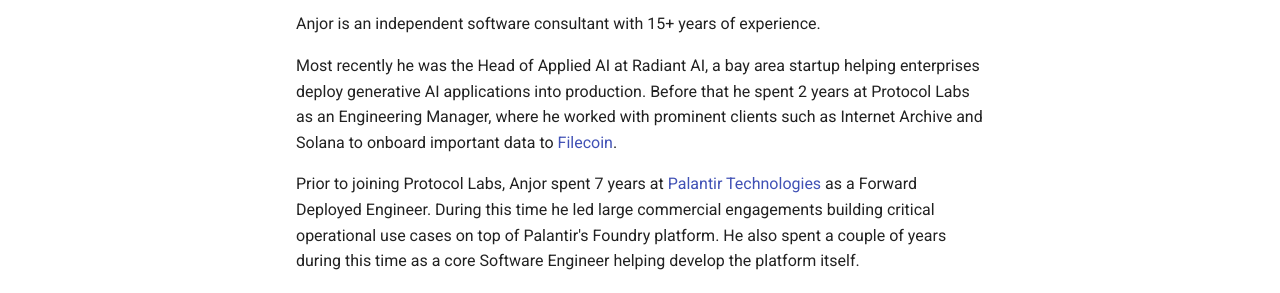
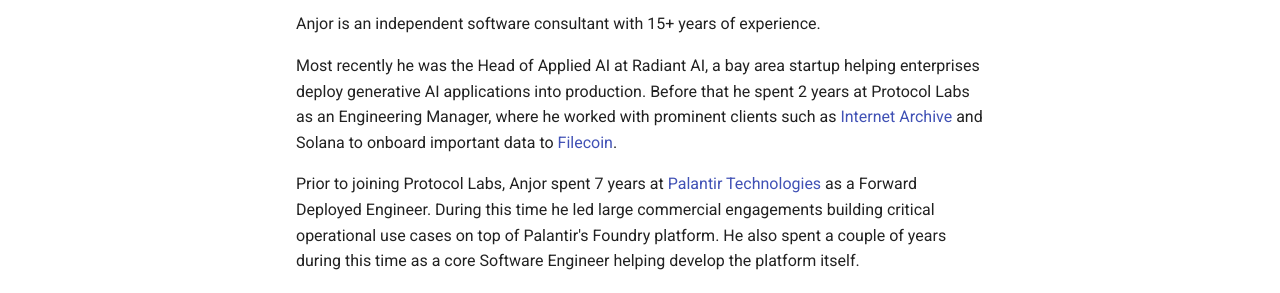
Before and after one commit to anjor/platypus-website, an MkDocs documentation site: the page built from docs/index.md, in a window 1280 px wide and 900 px high. Shown: the part 336-629 px from the top of the window. Built offline with MkDocs 1.6.1 and Material for MkDocs 9.7.7, drawn with Linux system fonts in a browser that asks for light colours; part of the change alters nothing that is shown.

```diff
--- a/docs/index.md
+++ b/docs/index.md
@@ -7,7 +7,7 @@ Platypus Technologies is a software consultancy company based in London, UK with
 
 Anjor is an independent software consultant with 15+ years of experience.
 
-Most recently he was the Head of Applied AI at Radiant AI, a bay area startup helping enterprises deploy generative AI applications into production. Before that he spent 2 years at Protocol Labs as an Engineering Manager, where he worked with prominent clients such as Internet Archive and Solana to onboard important data to [Filecoin](https://filecoin.io/).
+Most recently he was the Head of Applied AI at Radiant AI, a bay area startup helping enterprises deploy generative AI applications into production. Before that he spent 2 years at Protocol Labs as an Engineering Manager, where he worked with prominent clients such as [Internet Archive](https://archive.org/) and Solana to onboard important data to [Filecoin](https://filecoin.io/).
 
 Prior to joining Protocol Labs, Anjor spent 7 years at [Palantir Technologies](https://www.palantir.com/) as a Forward Deployed Engineer. During this time he led large commercial engagements building critical operational use cases on top of Palantir's Foundry platform. He also spent a couple of years during this time as a core Software Engineer helping develop the platform itself.
 
```
